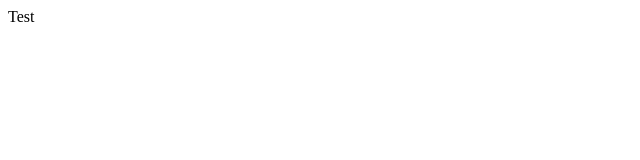
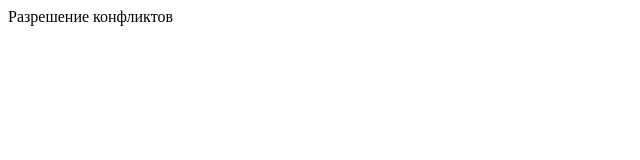
Before and after one commit to VictoriaWebDev/special-app, a plain HTML site: page index.html in a window 1280 px wide. Shown: the whole page, without its empty margins (0-640 px from the left). Drawn offline with Linux system fonts and the light colour scheme.

Commit message:
added text to body

```diff
--- a/index.html
+++ b/index.html
@@ -7,6 +7,6 @@
     <title>Git-basics 2</title>
 </head>
 <body>
-    Test
+    Разрешение конфликтов
 </body>
 </html>
```
